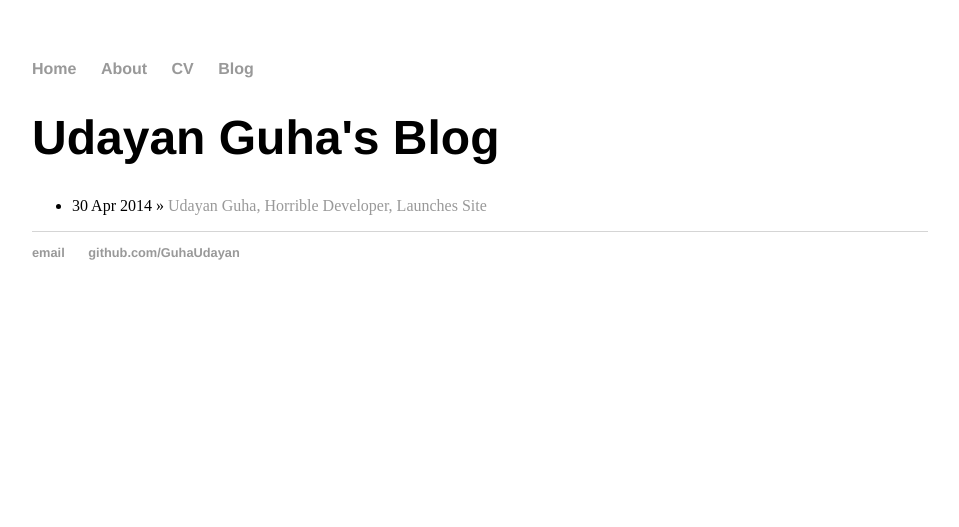
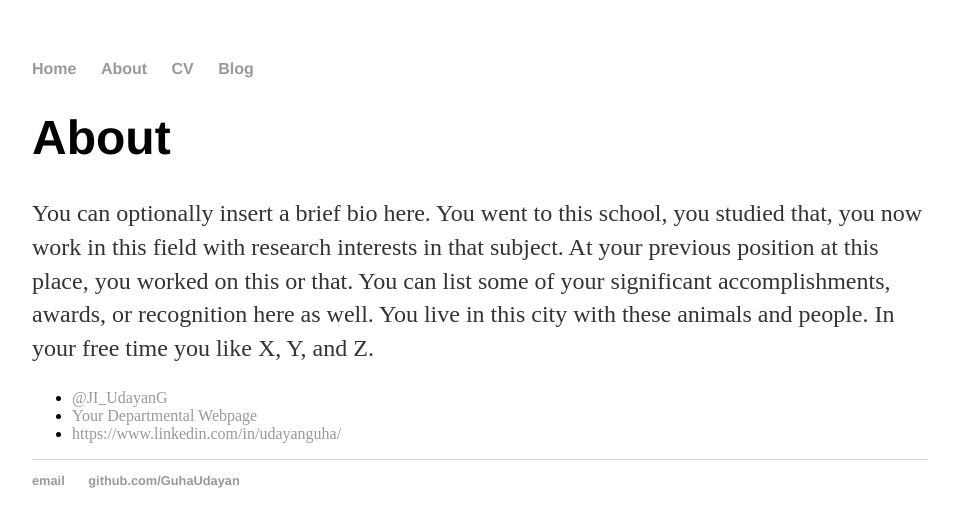
Before and after one commit to GuhaUdayan/GuhaUdayan.github.io, a Jekyll site: the page built from about/index.html, in a window 1280 px wide. Shown: the top 527 px of the page, without its empty margins (160-1119 px from the left). Built offline with Jekyll 4.4.1, drawn with Linux system fonts in a browser that asks for light colours.

Commit message:
Update index.html

```diff
--- a/about/index.html
+++ b/about/index.html
@@ -1,11 +1,15 @@
 ---
 layout: default
-title: Udayan Guha's Blog
+title: About Udayan Guha
 ---
-	<h1>{{ page.title }}</h1>
-	<ul class="about">
 
-	  {% for post in site.posts %}
-	    <li><span>{{ post.date | date_to_string }}</span> » <a href="{{ post.url }}" title="{{ post.title }}">{{ post.title }}</a></li>
-	  {% endfor %}
-	</ul>
+		<div class="about">
+			<h1>About</h1>
+			<p>You can optionally insert a brief bio here. You went to this school, you studied that, you now work in this field with research interests in that subject. At your previous position at this place, you worked on this or that. You can list some of your significant accomplishments, awards, or recognition here as well. You live in this city with these animals and people. In your free time you like X, Y, and Z.</p>
+
+			<ul class="contacts">
+				<li><a href="#">@JI_UdayanG</a></li>
+				<li><a href="#">Your Departmental Webpage</a></li>
+				<li><a href="#">https://www.linkedin.com/in/udayanguha/</a></li>
+				</ul>
+		</div>
```
